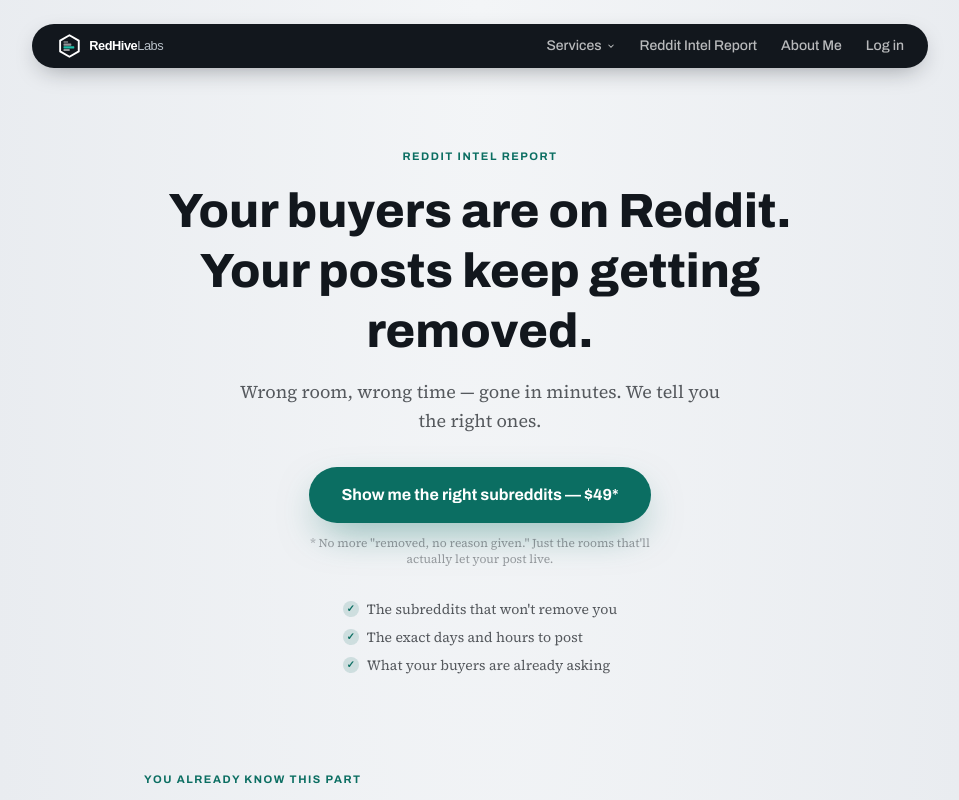
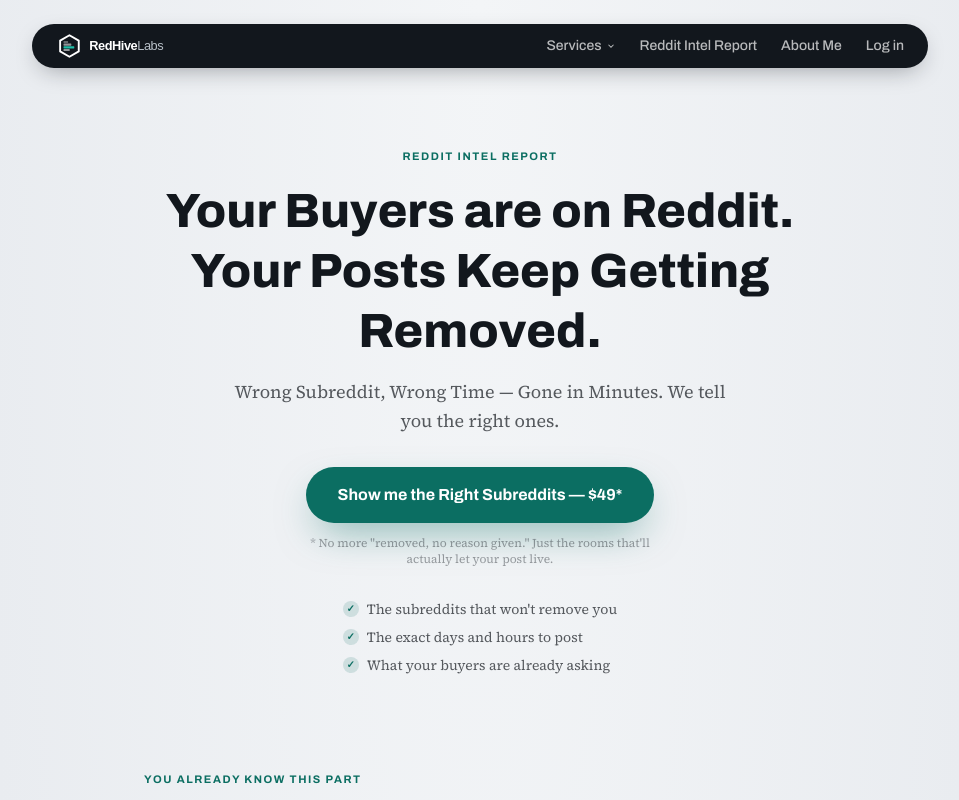
Before and after one commit to Redhivelabs/redhivelabs, a Next.js app: page /reddit-intel-report in a window 1280 px wide. Shown: the top 800 px of the page, without its empty margins (160-1119 px from the left). Built offline with nearby package versions, Linux system fonts and the light colour scheme; no server answers.

Commit message:
Rewrite Reddit Intel Report sales copy in shorter uhoh-style voice

```diff
--- a/app/reddit-intel-report/page.js
+++ b/app/reddit-intel-report/page.js
@@ -132,13 +132,13 @@
           className="mt-4 text-4xl font-extrabold leading-tight text-[#12171D] sm:text-5xl"
           style={{ fontFamily: "var(--font-archivo), sans-serif" }}
         >
-          Your buyers are on Reddit. Your posts keep getting removed.
+          Your Buyers are on Reddit. Your Posts Keep Getting Removed.
         </h1>
         <p className="mx-auto mt-4 max-w-lg text-lg leading-relaxed text-[#12171D]/70">
-          Wrong room, wrong time — gone in minutes. We tell you the right ones.
+          Wrong Subreddit, Wrong Time — Gone in Minutes. We tell you the right ones.
         </p>
         <div className="mt-8 flex flex-col items-center gap-3">
-          <CTAButton>Show me the right subreddits — $49*</CTAButton>
+          <CTAButton>Show me the Right Subreddits — $49*</CTAButton>
           <p className="max-w-sm text-xs text-[#12171D]/40">
             * No more &quot;removed, no reason given.&quot; Just the rooms that&apos;ll
             actually let your post live.
```
